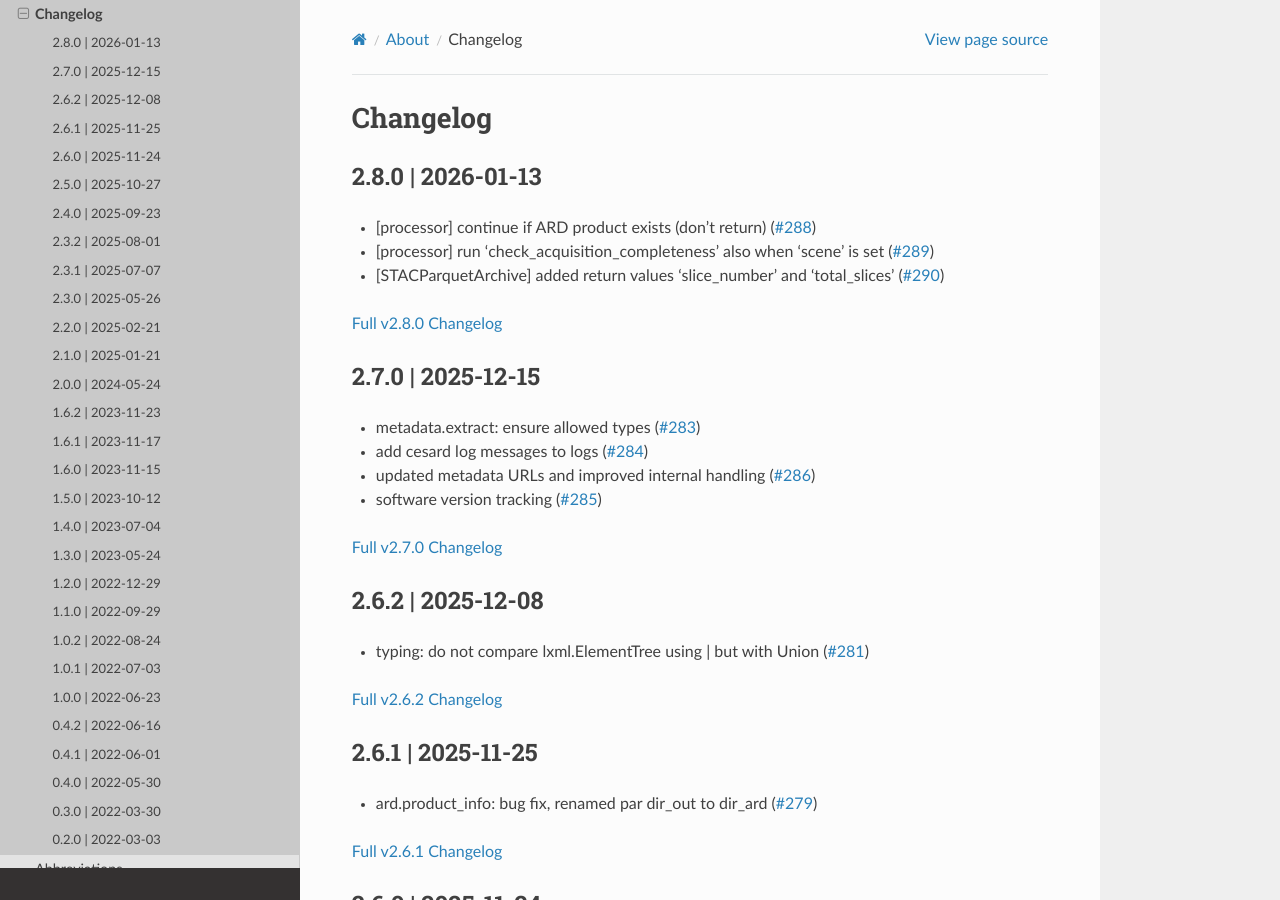
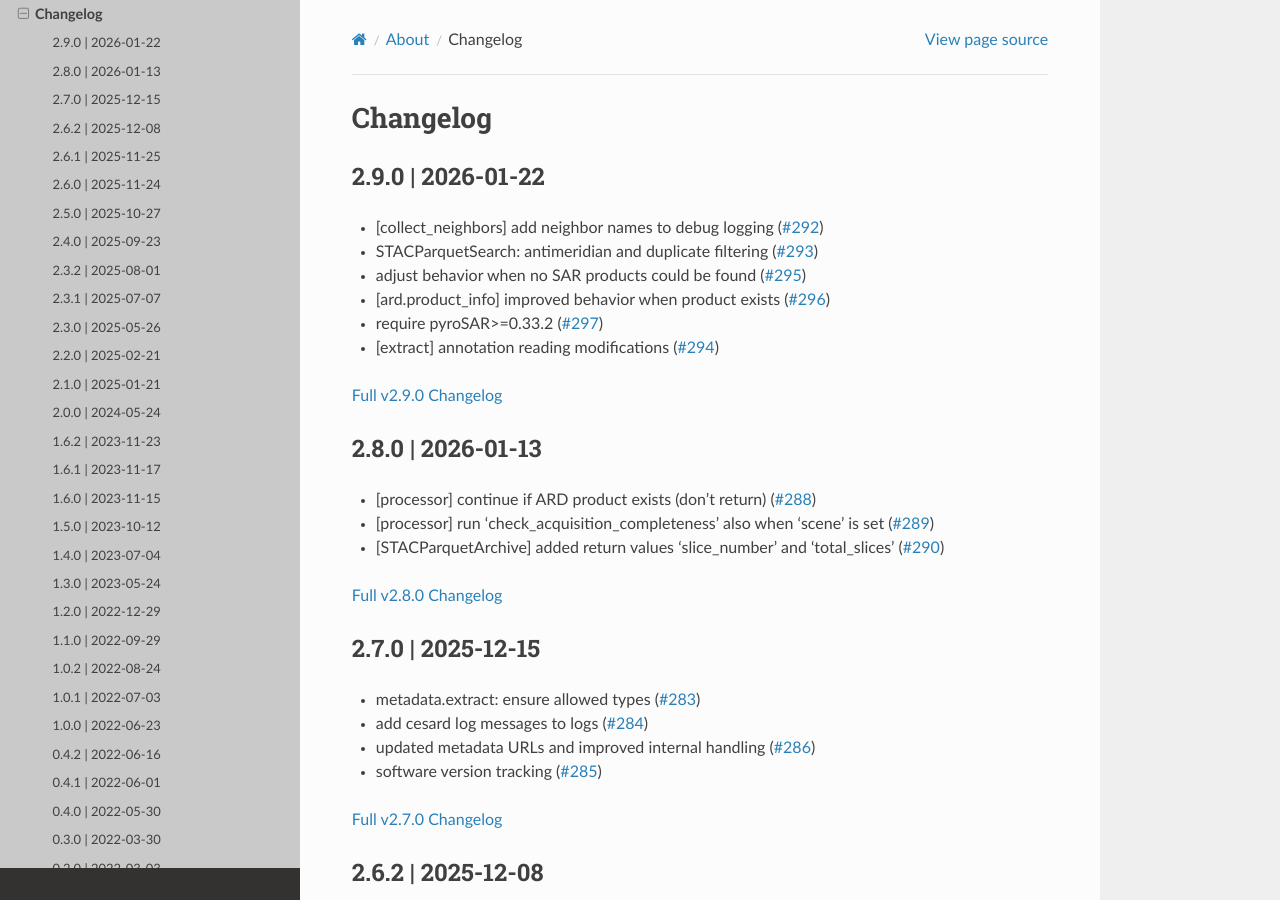
Before and after one commit to SAR-ARD/s1ard, a Sphinx documentation site: the page built from docs/source/about/changelog.rst, in a window 1280 px wide and 900 px high. Built offline with Sphinx 7.4.7 and the Read the Docs theme 3.1.0, drawn with Linux system fonts in a browser that asks for light colours.

Commit message:
version 2.9.0 changelog

```diff
--- a/docs/source/about/changelog.rst
+++ b/docs/source/about/changelog.rst
@@ -1,5 +1,18 @@
 Changelog
 =========
+
+2.9.0 | 2026-01-22
+------------------
+
+* [collect_neighbors] add neighbor names to debug logging (`#292 <https://github.com/SAR-ARD/s1ard/pull/292>`_)
+* STACParquetSearch: antimeridian and duplicate filtering (`#293 <https://github.com/SAR-ARD/s1ard/pull/293>`_)
+* adjust behavior when no SAR products could be found (`#295 <https://github.com/SAR-ARD/s1ard/pull/295>`_)
+* [ard.product_info] improved behavior when product exists (`#296 <https://github.com/SAR-ARD/s1ard/pull/296>`_)
+* require pyroSAR>=0.33.2 (`#297 <https://github.com/SAR-ARD/s1ard/pull/297>`_)
+* [extract] annotation reading modifications (`#294 <https://github.com/SAR-ARD/s1ard/pull/294>`_)
+
+
+`Full v2.9.0 Changelog <https://github.com/SAR-ARD/s1ard/compare/v2.8.0...v2.9.0>`_
 
 2.8.0 | 2026-01-13
 ------------------
```
